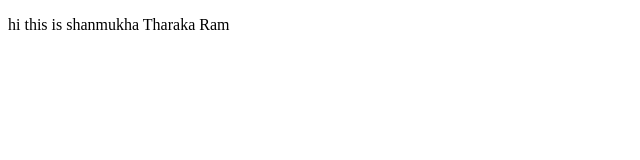
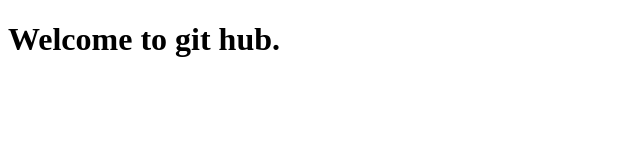
Before and after one commit to Shanmukh-0007/basicgit, a plain HTML site: page index.html in a window 1280 px wide. Shown: the whole page, without its empty margins (0-640 px from the left). Drawn offline with Linux system fonts and the light colour scheme.

Commit message:
first commit

```diff
--- a/index.html
+++ b/index.html
@@ -6,6 +6,6 @@
     <title>Document</title>
 </head>
 <body>
-    <p>hi this is shanmukha Tharaka Ram</p>
+    <h1>Welcome to git hub.</h1>
 </body>
 </html>
```
Also changed, not shown: 1.txt (added).
